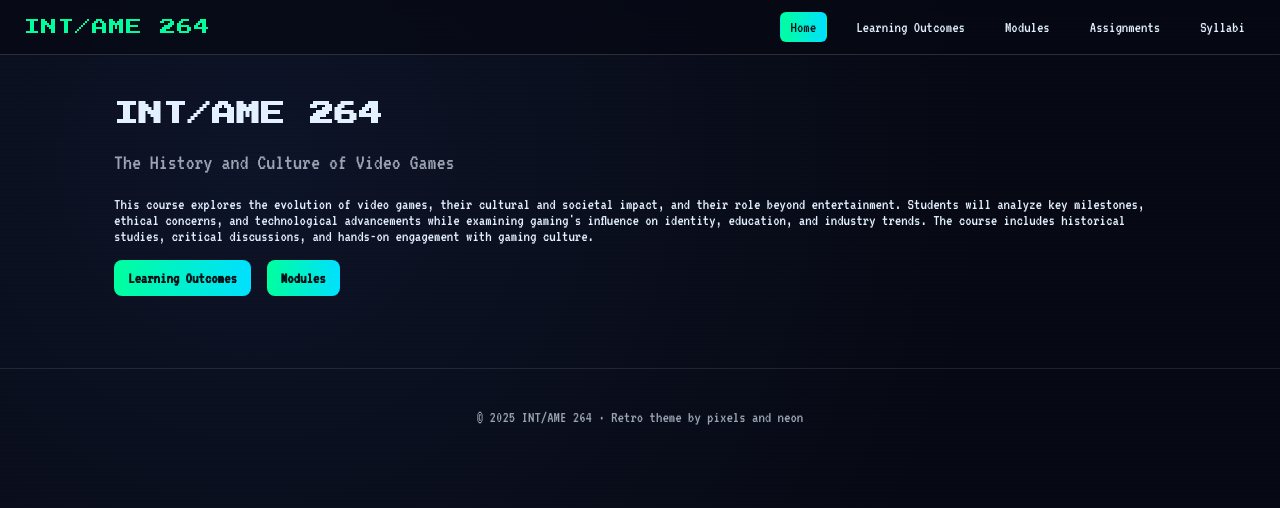
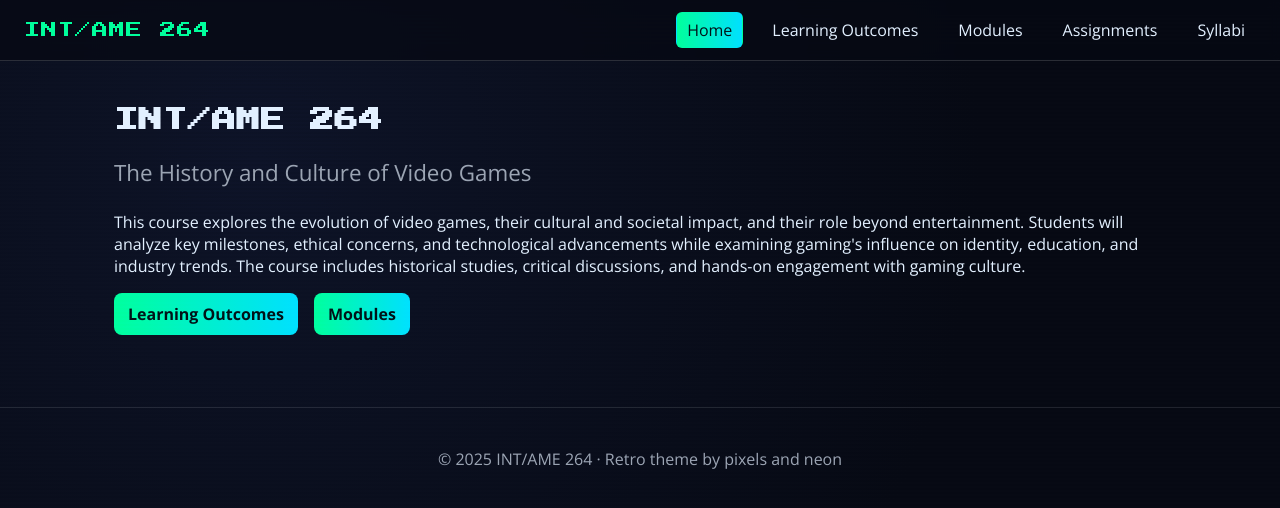
Before and after one commit to natelaclaire/int-ame-264, a React (Vite) app: page / in a window 1280 px wide. Shown: the top 508 px of the page. Built offline with nearby package versions, Linux system fonts and the light colour scheme.

Commit message:
Switched most fonts to Open Sans

```diff
--- a/index.html
+++ b/index.html
@@ -6,7 +6,7 @@
     <title>INT/AME 264: History and Culture of Video Games</title>
     <link rel="preconnect" href="https://fonts.googleapis.com">
     <link rel="preconnect" href="https://fonts.gstatic.com" crossorigin>
-    <link href="https://fonts.googleapis.com/css2?family=Press+Start+2P&family=VT323&display=swap" rel="stylesheet">
+    <link href="https://fonts.googleapis.com/css2?family=Open+Sans:wght@400;600;700&family=Press+Start+2P&family=VT323&display=swap" rel="stylesheet">
   </head>
   <body>
     <div id="root"></div>
--- a/src/styles.css
+++ b/src/styles.css
@@ -9,7 +9,7 @@
 
 *{box-sizing: border-box}
 html, body, #root { height: 100%; }
-body{ margin:0; font-family: 'VT323', system-ui, -apple-system, Segoe UI, Roboto, Arial, sans-serif; background: radial-gradient(circle at 20% 20%, #0d1327, #060913 60%); color: var(--fg); }
+body{ margin:0; font-family: 'Open Sans', system-ui, -apple-system, Segoe UI, Roboto, Arial, sans-serif; background: radial-gradient(circle at 20% 20%, #0d1327, #060913 60%); color: var(--fg); }
 
 .crt { position: relative; min-height: 100%; }
 .crt::after{ content:""; pointer-events:none; position: fixed; inset: 0; background: repeating-linear-gradient(0deg, rgba(255,255,255,0.03) 0, rgba(255,255,255,0.03) 2px, transparent 2px, transparent 4px); mix-blend-mode: overlay; }
@@ -23,7 +23,8 @@ body{ margin:0; font-family: 'VT323', system-ui, -apple-system, Segoe UI, Roboto
 .navbar a:hover{ border-color: rgba(255,255,255,0.15); }
 .navbar a.active{ color:#001218; background: linear-gradient(90deg, var(--accent), var(--accent2)); text-shadow: none; }
 
-h1,h2,h3{ font-family: 'Press Start 2P', cursive; letter-spacing:0.5px; line-height:1.25; }
+h1{ font-family: 'Press Start 2P', cursive; letter-spacing:0.5px; line-height:1.25; }
+h2,h3{ font-family: inherit; letter-spacing:0.5px; line-height:1.25; }
 .lead{ color: var(--muted); font-size: 1.4rem; }
 .muted{ color: var(--muted); }
 
```
